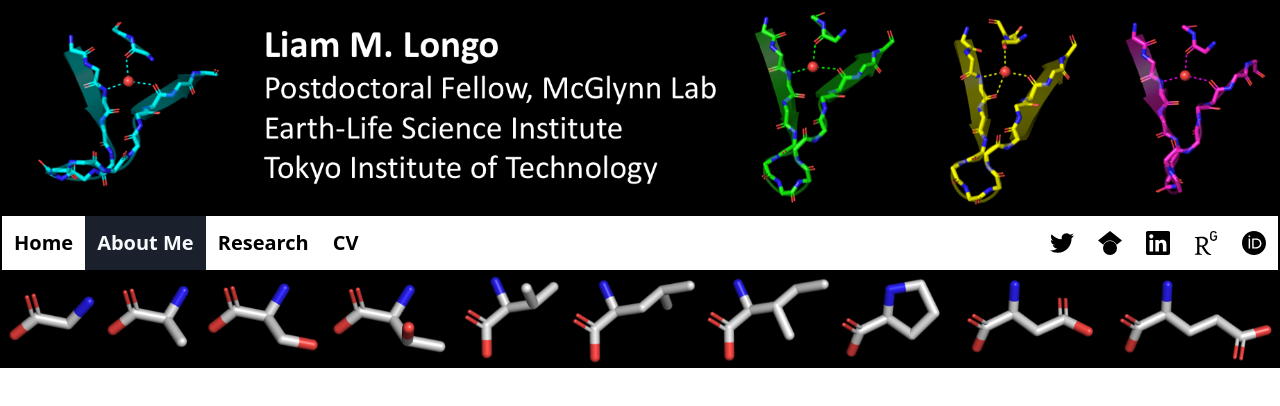
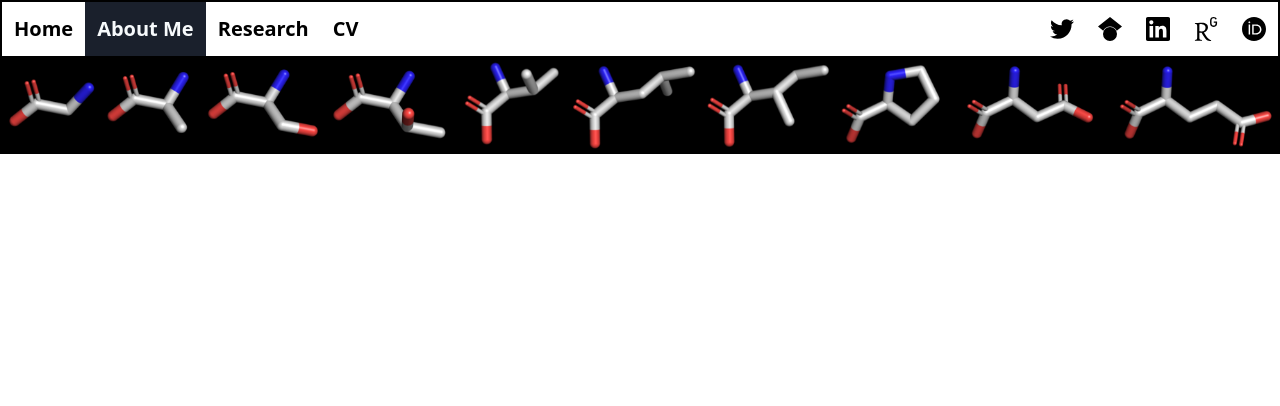
Before and after one commit to kohei-m-88/liam-webpage, a Next.js app: page /about in a window 1280 px wide. Shown: the top 406 px of the page. Built offline with nearby package versions, Linux system fonts and the light colour scheme.

Commit message:
erase header again

```diff
--- a/pages/about.js
+++ b/pages/about.js
@@ -4,12 +4,10 @@ import Layout from '../components/layout'
 
 export default function about() {
   return (
-    <>
-      <Layout>
-        <HeaderBanner banner="B" />
-        <HeaderMenu aboutMeHover="" aboutMeActive="text-gray-100 bg-gray-900" />
+    <Layout>
+      {/* <HeaderBanner banner="B" /> */}
+      <HeaderMenu aboutMeHover="" aboutMeActive="text-gray-100 bg-gray-900" />
 
-      </Layout>
-    </>
+    </Layout>
   )
 }
--- a/pages/index.js
+++ b/pages/index.js
@@ -1,13 +1,11 @@
 import Layout from '../components/layout'
-import HeaderBanner from '../components/headerBanner'
+// import HeaderBanner from '../components/headerBanner'
 import HeaderMenu from '../components/headerMenu'
 
 export default function Home() {
   return (
-    <>
     <Layout>
-
-        <HeaderBanner banner="A" />
+      {/* <HeaderBanner banner="A" /> */}
       <HeaderMenu homeHover="" homeActive="text-gray-100 bg-gray-900" />
 
 
@@ -38,6 +36,5 @@ export default function Home() {
       </div>
 
     </Layout>
-    </>
   )
 }
--- a/pages/research.js
+++ b/pages/research.js
@@ -1,12 +1,12 @@
 import Layout from '../components/layout'
-import HeaderBanner from '../components/headerBanner'
+// import HeaderBanner from '../components/headerBanner'
 import HeaderMenu from '../components/headerMenu'
 
 export default function research() {
   return (
     <Layout>
-      <HeaderBanner banner="C" />
-      <HeaderMenu researchHover="" researchActive="text-gray-100 bg-gray-900"/>
+      {/* <HeaderBanner banner="C" /> */}
+      <HeaderMenu researchHover="" researchActive="text-gray-100 bg-gray-900" />
 
     </Layout>
   )
```
Lines whose indentation alone changed are shown as unchanged.
